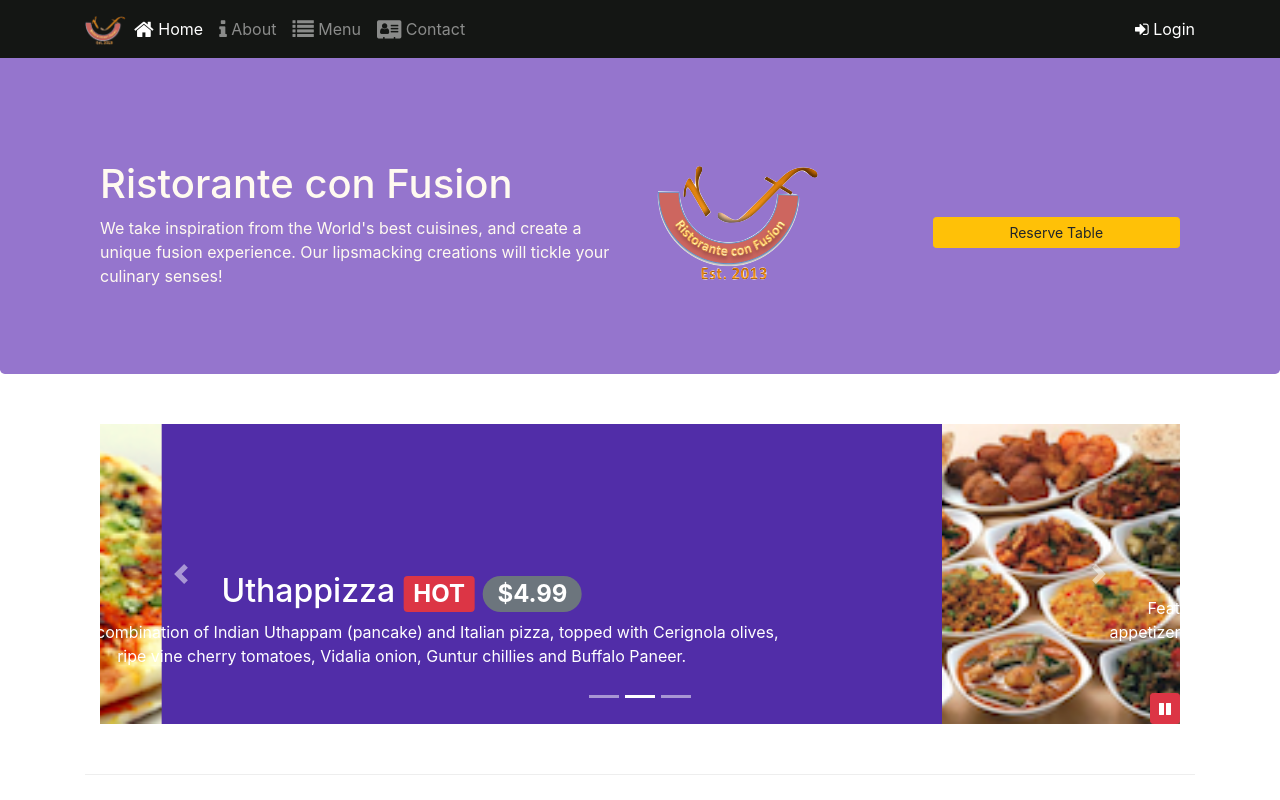
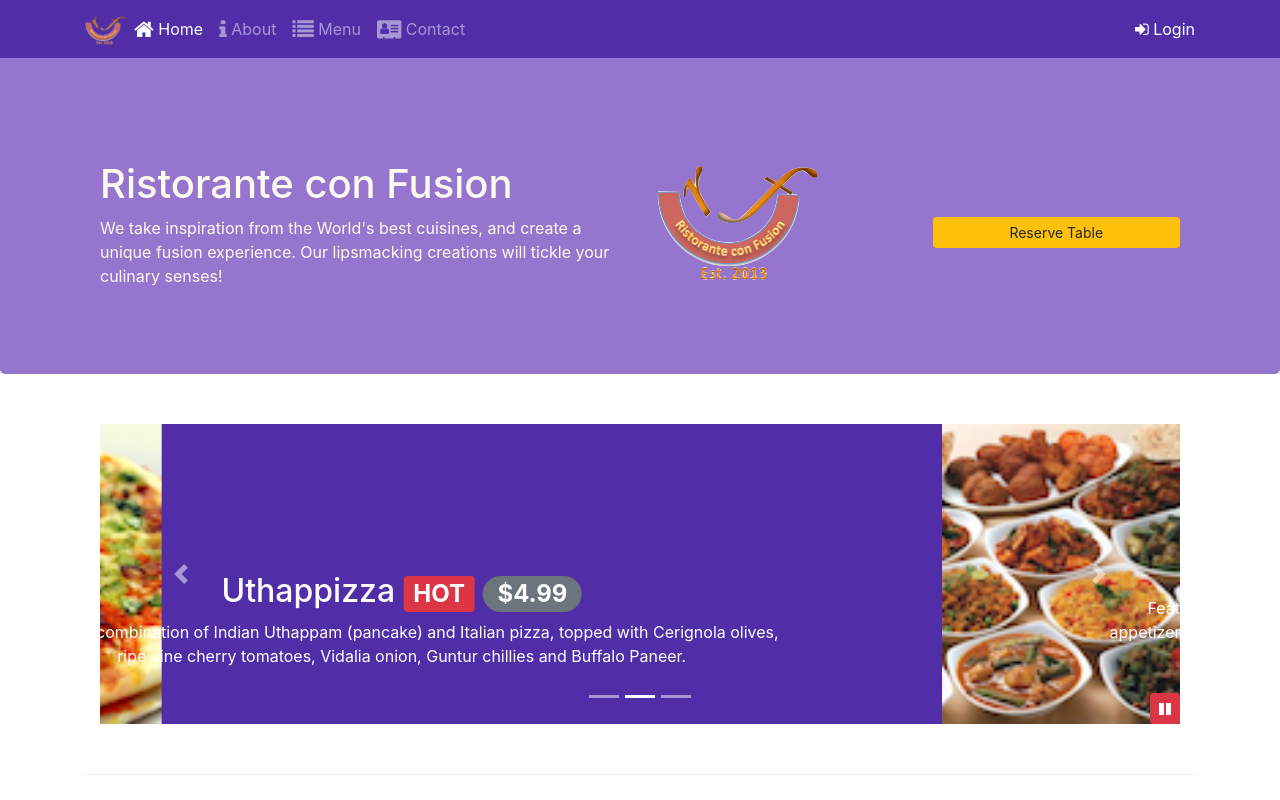
Before and after one commit to cut113/bootstrap, a website: page index.html in a window 1280 px wide. Shown: the top 800 px of the page. Drawn offline with nearby package versions, Linux system fonts and the light colour scheme.

Commit message:
NPM Run Script

```diff
--- a/css/styles.css
+++ b/css/styles.css
@@ -29,7 +29,7 @@ body {
   z-index: 0; }
 
 .navbar-dark {
-  background-color: #141614; }
+  background-color: #512DA8; }
 
 .tab-content {
   border-left: 1px solid #ddd;
--- a/package.json
+++ b/package.json
@@ -23,6 +23,8 @@
     "htmlmin": "^0.0.7",
     "lite-server": "^2.3.0",
     "node-sass": "^7.0.3",
+    "onchange": "^3.3.0",
+    "parallelshell": "^3.0.1",
     "rimraf": "^2.6.2",
     "uglifyjs": "^2.4.11",
     "usemin-cli": "^0.5.1"
```
Also changed, not shown: 1 other file.
